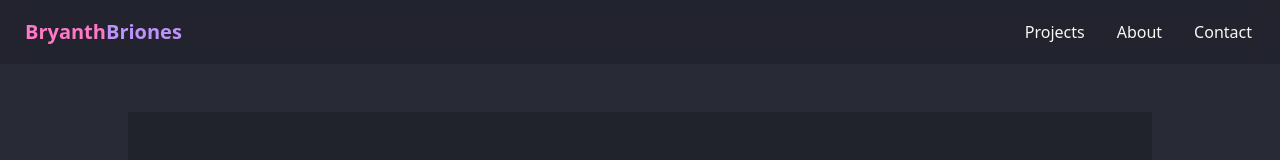
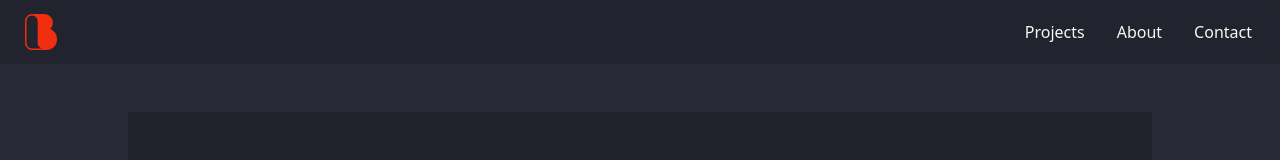
Before and after one commit to ayanbriones/portfolio.bryanthbriones.com, an Astro site: page / in a window 1280 px wide. Shown: the top 160 px of the page. Built offline with nearby package versions, Linux system fonts and the light colour scheme; Astro itself is replaced by a stand-in of ours.

Commit message:
add byanth logos

```diff
--- a/src/components/Navbar.jsx
+++ b/src/components/Navbar.jsx
@@ -1,5 +1,6 @@
 import React, { useState } from 'react'
 import IconMenu from './IconMenu'
+import logo from '../icons/b-logo1.png'
 
 const Navbar = () => {
   const [toggleNav, setToggleNav] = useState(false)
@@ -11,7 +12,10 @@ const Navbar = () => {
       <nav className='navbar flex-col items-start md:flex-row max-w-screen-xl mx-auto'>
         <div className='flex-1'>
           <a className='btn btn-ghost normal-case text-xl text-primary'>
-            Bryanth<span className='text-secondary font-bold'>Briones</span>
+            <div className='max-w-[2rem]'>
+              <img src={logo.src} width={50} className='w-full' />
+            </div>
+            {/* Bryanth<span className='text-secondary font-bold'>Briones</span> */}
           </a>
         </div>
         <button
--- a/src/layouts/Layout.astro
+++ b/src/layouts/Layout.astro
@@ -13,7 +13,7 @@ const { title } = Astro.props
   <head>
     <meta charset='UTF-8' />
     <meta name='viewport' content='width=device-width, initial-scale=1' />
-    <link rel='icon' type='image/svg+xml' href='/favicon.svg' />
+    <link rel='icon' type='image/png' href='/logo-bryanth.png' />
     <meta name='generator' content={Astro.generator} />
     <title>{title}</title>
   </head>
```
Also changed, not shown: public/logo-bryanth.png (added), src/icons/b-logo1.png (added), src/icons/b-logo2.png (added), src/icons/b-logo3.png (added).
